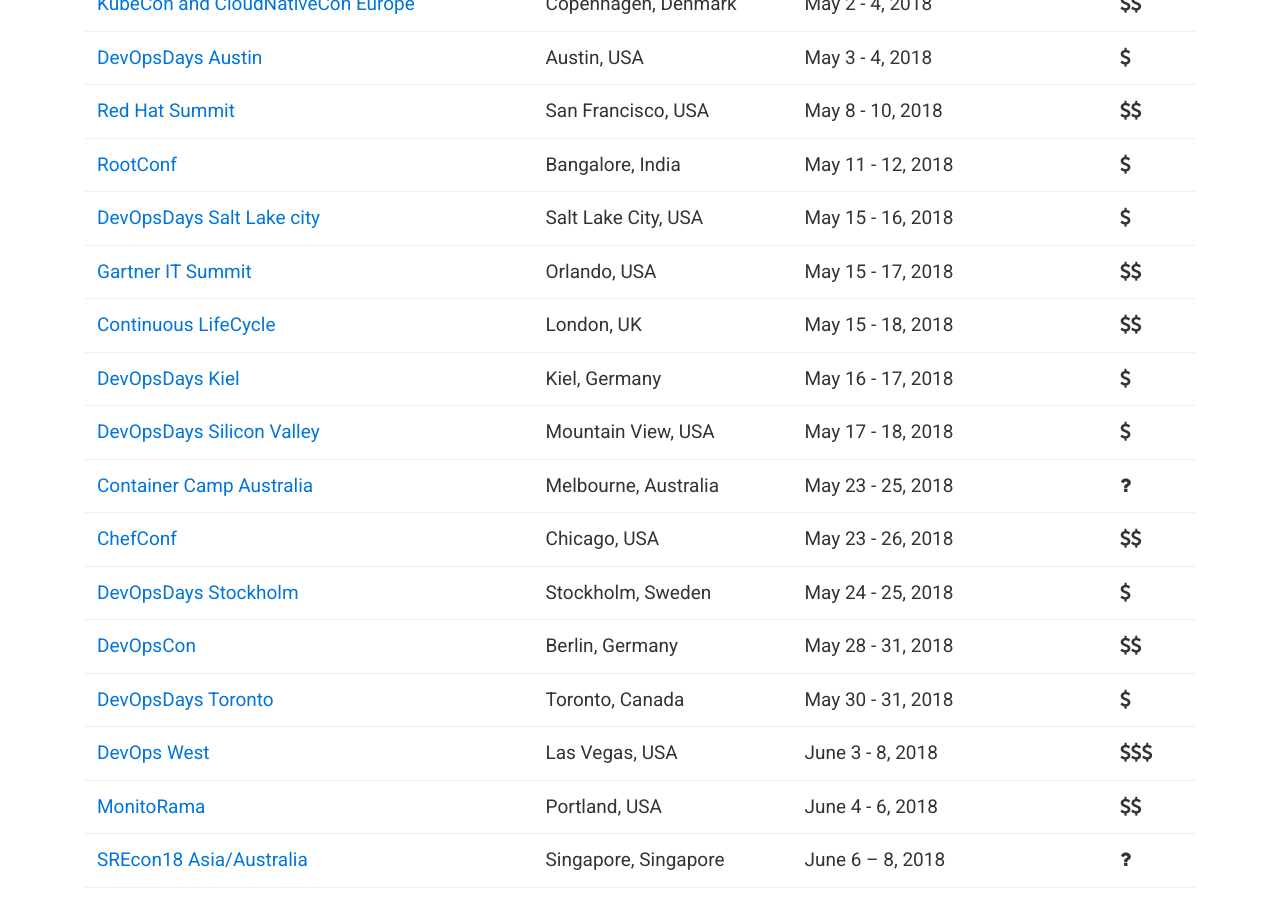
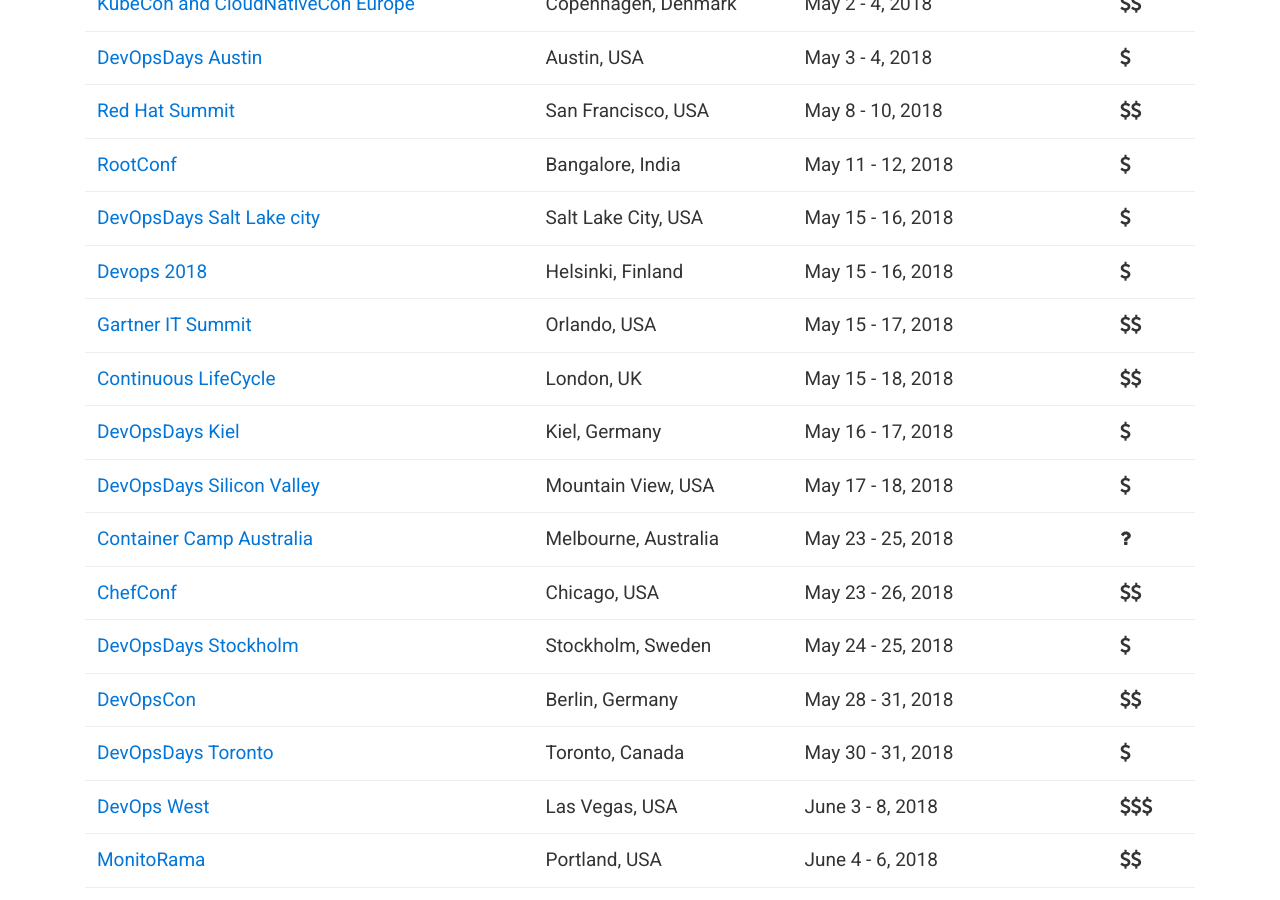
Before and after one commit to finspin/gotodevops.org, a Jekyll site: the page built from index.md, in a window 1280 px wide and 900 px high, scrolled down 1996 px. Built offline with Jekyll 4.4.1, drawn with Linux system fonts in a browser that asks for light colours; nearby versions of some CDN libraries.

Commit message:
Add Devops 2018 in Helsinki, Finland

```diff
--- a/_data/conferences.yml
+++ b/_data/conferences.yml
@@ -338,6 +338,15 @@
       country: USA
   date: May 15 - 16, 2018
   start-date: 1526385600
+  cost: 1
+
+- name: Devops 2018
+  url: http://devops2018.com/
+  location:
+      city: Helsinki
+      country: Finland
+  date: May 15 - 16, 2018
+  start-date: 1526367600
   cost: 1
 
 - name: Gartner IT Summit
```
